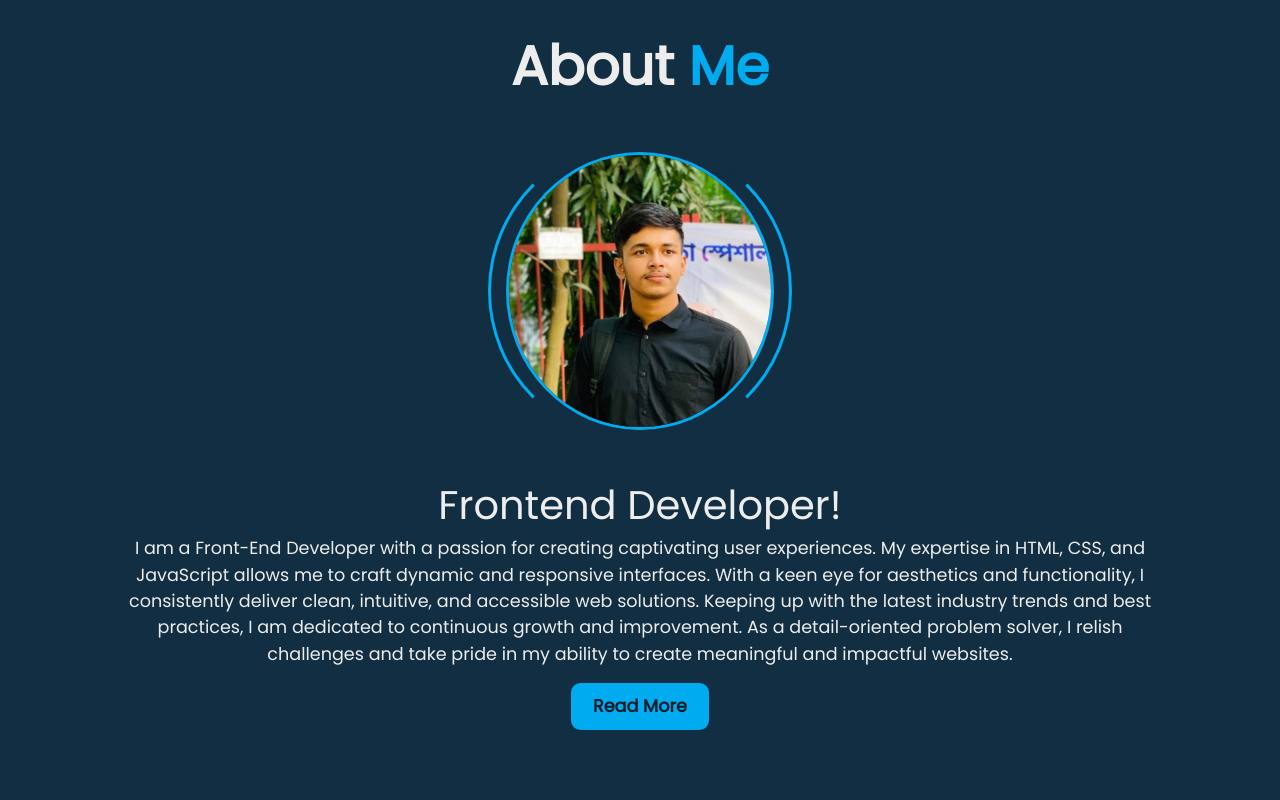
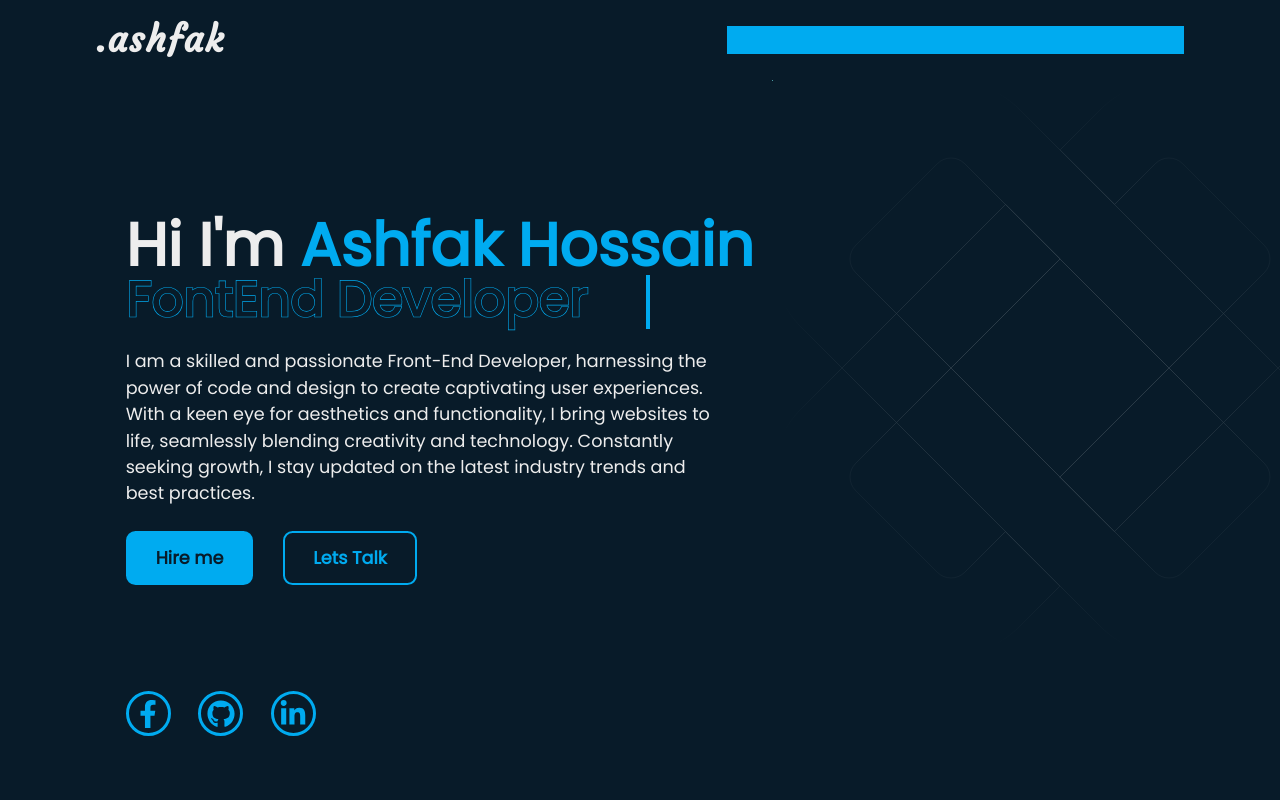
Before and after one commit to ashfakhossain15/portfolio-ashfakhossain15, a React (Vite) app: page /about in a window 1280 px wide. Shown: the top 800 px of the page. Built offline with nearby package versions, Linux system fonts and the light colour scheme.

Commit message:
fixed active navlink

```diff
--- a/src/Components/Pages/About/About.jsx
+++ b/src/Components/Pages/About/About.jsx
@@ -3,7 +3,7 @@ import { Link } from "react-router-dom";
 const About = () => {
   return (
     <div>
-      <section className="py-16 about">
+      <div className="py-16 about">
         <h1 className="heading">
           About <span>Me</span>
         </h1>
@@ -14,16 +14,14 @@ const About = () => {
 
         <div className="about-content">
           <h2>Frontend Developer!</h2>
-          <p>
+          <p className="text-base">
             I am a Front-End Developer with a passion for creating captivating
             user experiences. My expertise in HTML, CSS, and JavaScript allows
             me to craft dynamic and responsive interfaces. With a keen eye for
             aesthetics and functionality, I consistently deliver clean,
             intuitive, and accessible web solutions. Keeping up with the latest
             industry trends and best practices, I am dedicated to continuous
-            growth and improvement. As a detail-oriented problem solver, I
-            relish challenges and take pride in my ability to create meaningful
-            and impactful websites.
+            growth and improvement.
           </p>
           <div className="btn-box buttons">
             <Link className="button-box  my-4 px-5 py-2">
@@ -31,7 +29,7 @@ const About = () => {
             </Link>
           </div>
         </div>
-      </section>
+      </div>
     </div>
   );
 };
--- a/src/Components/Pages/Contact/Contact.jsx
+++ b/src/Components/Pages/Contact/Contact.jsx
@@ -3,7 +3,7 @@ import { Link } from "react-router-dom";
 const Contact = () => {
   return (
     <div>
-      <section className="contact " id="contact">
+      <div className="contact " id="contact">
         <h2 className="heading">
           Contact <span>Me!</span>
         </h2>
@@ -48,7 +48,7 @@ const Contact = () => {
             </Link>
           </div>
         </form>
-      </section>
+      </div>
     </div>
   );
 };
--- a/src/Components/Pages/Skills/Skills.jsx
+++ b/src/Components/Pages/Skills/Skills.jsx
@@ -1,7 +1,7 @@
 const Skills = () => {
   return (
     <div>
-      <section className="skills " id="skills">
+      <div className="skills " id="skills">
         <h2 className="heading">
           My <span>Skills</span>
         </h2>
@@ -71,7 +71,7 @@ const Skills = () => {
             </div>
           </div>
         </div>
-      </section>
+      </div>
     </div>
   );
 };
--- a/src/Components/Shared/Header/Header.jsx
+++ b/src/Components/Shared/Header/Header.jsx
@@ -1,117 +1,97 @@
 import { useState } from "react";
 import { FaBars, FaTimes } from "react-icons/fa";
+import { Link } from "react-router-dom";
 
-const Header = () => {
+const navLinks = [
+  {
+    name: "Home",
+    to: "#home",
+  },
+  {
+    name: "About",
+    to: "#about",
+  },
+  {
+    name: "Education",
+    to: "#education",
+  },
+  { name: "Skills", to: "#skills" },
+  { name: "Contact", to: "#contact" },
+];
+
+const Header = (props) => {
   const [menu, setMenu] = useState(false);
 
-  const sections = document.querySelectorAll("section");
-  const navLinks = document.querySelectorAll("header nav a");
-  window.onscroll = () => {
-    sections.forEach((section) => {
-      let top = window.scrollY;
-      let offset = window.offset - 100;
-      let height = section.offsetHeight;
-      let id = section.getAttribute("id");
-
-      if (id >= offset && top < offset + height) {
-        navLinks.forEach((links) => {
-          links.classList.remove("active");
-          document
-            .querySelector("header nav a[href*=" + id + "]")
-            .classList.add("active");
-        });
-      }
-    });
-
-    let header = document.querySelector("header");
-
-    header.classList.toggle("sticky", window.scrollY > 100);
-  };
   const handleMenu = () => {
     setMenu(!menu);
   };
 
   return (
-    <header className="flex items-center z-50 fixed top-0 justify-between transition-all duration-700 py-5 sm:px-14 md:px-20 lg:px-24 px-9  w-full   header">
+    <header className="flex items-center z-[100] fixed top-0 justify-between transition-all duration-700 py-5 sm:px-14 md:px-20 lg:px-24 bg-[--bg-color] px-9  w-full  header">
       <a href="#home">
-        <h2 className="text-4xl  name font-primary tracking-wider font-semibold">
+        <h2 className="text-4xl name relative font-primary tracking-wider font-semibold">
           .ashfak
+          <span className="animate absolute" style={{ "--i": "1" }}></span>
         </h2>
       </a>
-      <div className="block  md:hidden">
-        <button className="text-3xl"  onClick={() => handleMenu()}>
+      <div className="block relative navIcon  md:hidden">
+        <button className="text-3xl" onClick={() => handleMenu()}>
           {menu ? <FaTimes /> : <FaBars />}
+          <span className="animate absolute" style={{ "--i": "2" }}></span>
         </button>
       </div>
+
       {menu ? (
         <nav className="navbar flex flex-col absolute top-[100%] duration-300  transition-all left-0 w-[100%] px-[4rem] py-5 bg-[--bg-color] shadow-lg shadow-black z-10 divide-y divide-gray-400">
-          <a className="text-lg translate-x-[0] delay-200 " href="#home">
-            Home
-          </a>
-          <a
-            className="text-lg  translate-x-[0] ease-out delay-[400ms]"
-            href="#about"
-          >
-            About
-          </a>
-          <a
-            className="text-lg  translate-x-[0] ease-out delay-[600ms]"
-            href="#education"
-          >
-            Education
-          </a>
-          <a
-            className="text-lg  translate-x-[0] ease-out delay-[800ms]"
-            href="#skills"
-          >
-            Skills
-          </a>
-          <a
-            className="text-lg  translate-x-[0] ease-out delay-1000"
-            href="#contact"
-          >
-            Contact
-          </a>
+          {navLinks.map((item, index) => (
+            <a
+              key={item.name}
+              className={`text-lg translate-x-[0] ${
+                props.activeSection === item.name.toLowerCase()
+                  ? "active show-animation"
+                  : ""
+              }`}
+              style={{ transitionDelay: `${(index + 1) * 100}ms` }}
+              href={item.to}
+            >
+              {item.name}
+            </a>
+          ))}
           <span className="absolute top-0 left- w-full h-full border-t-4 border-t-sky-400 bg-[--bg-color] -z-10 duration-700 ease-out "></span>
         </nav>
       ) : (
-        <nav className="navbar flex flex-col absolute top-[100%] duration-500 left-[-105%] w-[100%] px-[4rem] py-5 bg-[--bg-color] shadow-lg shadow-black ">
-          <a className="text-lg  translate-x-[-20rem]" href="#home">
-            Home
-          </a>
-          <a className="text-lg  translate-x-[-20rem]" href="#about">
-            About
-          </a>
-          <a className="text-lg  translate-x-[-20rem]" href="#education">
-            Education
-          </a>
-          <a className="text-lg  translate-x-[-20rem]" href="#skills">
-            Skills
-          </a>
-          <a className="text-lg  translate-x-[-20rem]" href="#contact">
-            Contact
-          </a>
+        <nav className="nav flex flex-col absolute top-[100%] duration-500 left-[-105%] w-[100%] px-[4rem] py-5 bg-[--bg-color] shadow-lg shadow-black ">
+          {navLinks.map((item) => (
+            <a
+              key={item.name}
+              className={`text-lg  translate-x-[-20rem] ${
+                props.activeSection === item.name.toLowerCase() ? "active" : ""
+              }`}
+              href={item.to}
+            >
+              {item.name}
+            </a>
+          ))}
 
-          <span className="absolute top-0 left-[-105%] w-full h-full border-t-4 border-t-sky-400 bg-[--main-color] -z-10 duration-500 ease-in transition-all "></span>
+          <span className="absolute top-0 left-[-105%] w-full h-full border-t-4 border-t-sky-400 bg-[--main-color] -z-10 duration-500 ease-in transition-all  "></span>
         </nav>
       )}
 
-      <nav className="nav hidden md:block space-x-8 pr-4">
-        <a className="text-lg " href="#home">
-          Home
-        </a>
-        <a className="text-lg" href="#about">
-          About
-        </a>
-        <a className="text-lg" href="#education">
-          Education
-        </a>
-        <a className="text-lg" href="#skills">
-          Skills
-        </a>
-        <a className="text-lg" href="#contact">
-          Contact
-        </a>
+      <nav className="nav relative hidden md:block space-x-8 pr-4">
+        {navLinks.map((item) => (
+          <a
+            key={item.name}
+            className={`text-lg ${
+              props.activeSection === item.name.toLowerCase()
+                ? "active"
+                : ""
+            }`}
+            href={item.to}
+          >
+            {item.name}
+          </a>
+        ))}
+        <span className="animate absolute" style={{ "--i": "2" }}></span>
       </nav>
     </header>
   );
--- a/src/Components/layout/Main.jsx
+++ b/src/Components/layout/Main.jsx
@@ -1,9 +1,57 @@
-import { Outlet } from "react-router-dom";
+import Header from "../Shared/Header/Header";
+import Home from "../Pages/Home/Home";
+import About from "../Pages/About/About";
+import Education from "../Pages/Education/Education";
+import Skills from "../Pages/Skills/Skills";
+import Contact from "../Pages/Contact/Contact";
+import Footer from "../Shared/Footer/Footer";
+import { useState, useEffect } from "react";
 
 const Main = () => {
+  const [activeSection, setActiveSection] = useState("");
+
+  const handleScroll = () => {
+    const sections = document.querySelectorAll("section"); // Assuming you're using <section> tags for sections
+    sections.forEach((section) => {
+      const sectionTop = section.offsetTop;
+      const sectionHeight = section.clientHeight;
+      if (
+        window.scrollY >= sectionTop &&
+        window.scrollY < sectionTop + sectionHeight
+      ) {
+        setActiveSection(section.id);
+      }
+    });
+  };
+
+  useEffect(() => {
+    window.addEventListener("scroll", handleScroll);
+    return () => {
+      window.removeEventListener("scroll", handleScroll);
+    };
+  }, []);
+
   return (
     <div className="main-content">
-      <Outlet />
+      <div className="bg-[--bg-color] ">
+        <Header {...{ activeSection }} />
+        <section className={`home lg:h-[100vh] ${activeSection === 'home' ? 'show-animation':''}`} id="home">
+          <Home />
+        </section>
+        <section className={`about  ${activeSection === 'about' ? 'show-animation':''}`} id="about">
+          <About />
+        </section>
+        <section className={`education  ${activeSection === 'education' ? 'show-animation':''}`}  id="education">
+          <Education />
+        </section>
+        <section className={`skills  ${activeSection === 'skills' ? 'show-animation':''}`}  id="skills">
+          <Skills />
+        </section>
+        <section className={`contact  ${activeSection === 'contact' ? 'show-animation':''}`}  id="contact">
+          <Contact />
+        </section>
+        <Footer />
+      </div>
     </div>
   );
 };
--- a/src/index.css
+++ b/src/index.css
@@ -36,7 +36,7 @@ nav a {
   transition: 0.2s ease-in-out;
 }
 
-nav a .active,
+nav a.active,
 nav a:hover {
   color: #00abf0;
 }
@@ -90,10 +90,12 @@ nav a:hover {
   width: 32.8rem;
 }
 .home-content .text-animate h1 {
+  position: relative;
   font-size: 3.1rem;
   font-weight: 900;
   color: transparent;
   -webkit-text-stroke: 0.6px var(--main-color);
+  background-image: linear-gradient(var(--main-color)), var(--main-color);
   -webkit-background-clip: text;
   background-repeat: no-repeat;
   background-position: 0 0;
@@ -106,12 +108,10 @@ nav a:hover {
   top: 0;
   left: 0;
   width: 0;
-  height: 100%;
-  border-right: 0.2rem solid var(--main-color);
-
+  height: 110%;
+  border-right: 0.3rem solid var(--main-color);
   animation: homeCursorText 6s linear infinite;
   animation-delay: 2s;
-
   z-index: 1;
 }
 
@@ -254,6 +254,7 @@ nav a:hover {
   border-right: 0.2rem solid var(--main-color);
   border-top: 0.2rem solid var(--second-bg-color);
   border-bottom: 0.2rem solid var(--second-bg-color);
+  animation: aboutSpinner 8s linear infinite;
 }
 .about-content {
   text-align: center;
@@ -496,6 +497,22 @@ nav a:hover {
   border: 0.2rem solid var(--main-color);
   color: var(--bg-color);
 }
+/* Animation reload and scroll */
+
+.animate {
+  top: 0;
+  right: 0;
+  width: 100%;
+  height: 100%;
+  background:var(--main-color);
+  z-index: 98;
+}
+.name .animate,
+.nav .animate,
+.navIcon .animate {
+  animation: showRight 1s ease forwards;
+  animation-delay: calc(0.4s * var(--i));
+}
 /* Breakpoint */
 
 @media (max-width: 1200px) {
@@ -577,6 +594,9 @@ nav a:hover {
     margin: 2rem 0;
     font-size: 1.5rem;
   }
+  .home-content .text-animate h1::before {
+    height: 100%;
+  }
 
   .home {
     display: flex;
@@ -651,3 +671,13 @@ nav a:hover {
     opacity: 0;
   }
 }
+@keyframes aboutSpinner {
+  100% {
+    transform: translate(-50%, -50%) rotate(360deg);
+  }
+}
+@keyframes showRight {
+  100% {
+    width: 0;
+  }
+}
```
Also changed, not shown: src/Components/Pages/Home/Home.jsx (+7 -33 lines).
